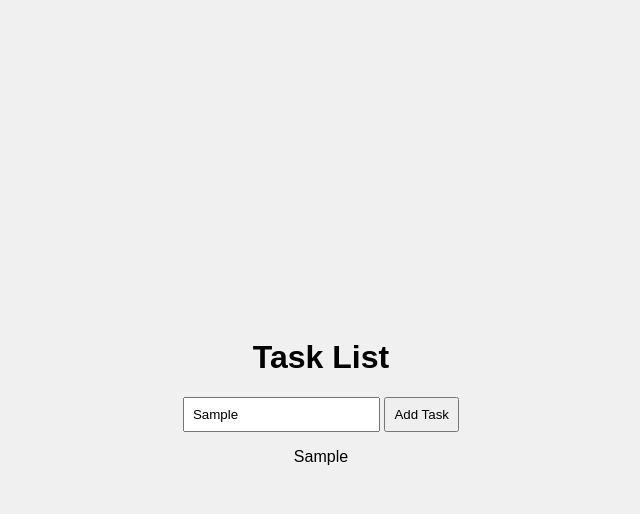
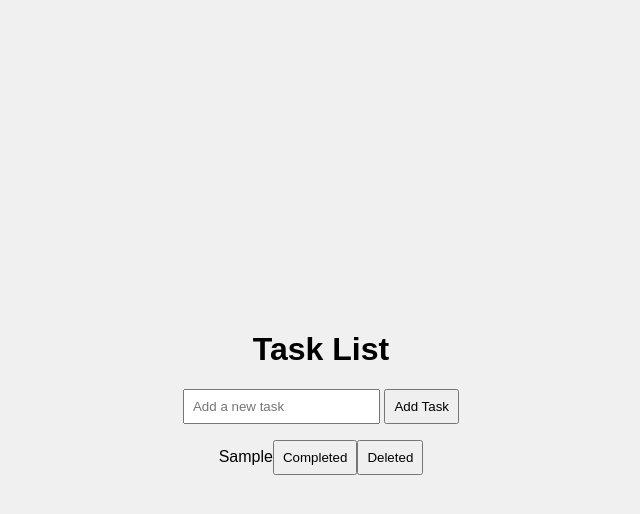
Before and after one commit to ivanovski-viktor/zadaca_2_fork, a website built with Parcel: page index.zadaca_3.html in a window 1280 px wide. Both pictures are taken after typing "Sample" into the empty fields and a click on the button "Add Task". Shown: the whole page, without its empty margins (319-959 px from the left). Built offline with nearby package versions, Linux system fonts and the light colour scheme.

Commit message:
Add functions on buttons

```diff
--- a/script.zadaca_3.js
+++ b/script.zadaca_3.js
@@ -1,15 +1,45 @@
 let createBtn = document.getElementById("addTaskBtn");
 let inputTask = document.getElementById("newTask");
+let taskList = document.getElementById("taskList");
 
 function onClickCreateTask() {
-  let taskList = document.getElementById("taskList");
+  if (inputTask.value != "") {
+    let listElement = document.createElement("li");
+    let spanElement = document.createElement("span");
+    spanElement.textContent = inputTask.value;
 
-  let listElement = document.createElement("li");
-  let spanElement = document.createElement("span");
-  spanElement.textContent = inputTask.value;
+    let completeBtn = document.createElement("button");
+    completeBtn.textContent = "Completed";
+    completeBtn.addEventListener("click", onClickComplete);
 
-  listElement.appendChild(spanElement);
-  taskList.appendChild(listElement);
+    let deleteBtn = document.createElement("button");
+    deleteBtn.textContent = "Deleted";
+    deleteBtn.addEventListener("click", onClickDelete);
+
+    listElement.appendChild(spanElement);
+    listElement.appendChild(completeBtn);
+    listElement.appendChild(deleteBtn);
+    taskList.appendChild(listElement);
+  }
+
+  inputTask.value = "";
 }
 
 createBtn.addEventListener("click", onClickCreateTask);
+
+function onClickComplete(event) {
+  let listElement = event.target.parentElement;
+
+  // toggle method is a shortcut for the following code:
+  //   if(listElement.classList.containes("completed")) {
+  //      listElement.classList.remove("completed");
+  //   } else {
+  //     listElement.classList.add("completed");
+  //   }
+  listElement.classList.toggle("completed");
+}
+
+function onClickDelete(event) {
+  let listElement = event.target.parentElement;
+  taskList.removeChild(listElement);
+}
--- a/styles.zadaca_3.css
+++ b/styles.zadaca_3.css
@@ -26,3 +26,7 @@ ul {
   list-style: none;
   padding: 0;
 }
+
+li.completed {
+  color: green;
+}
```
